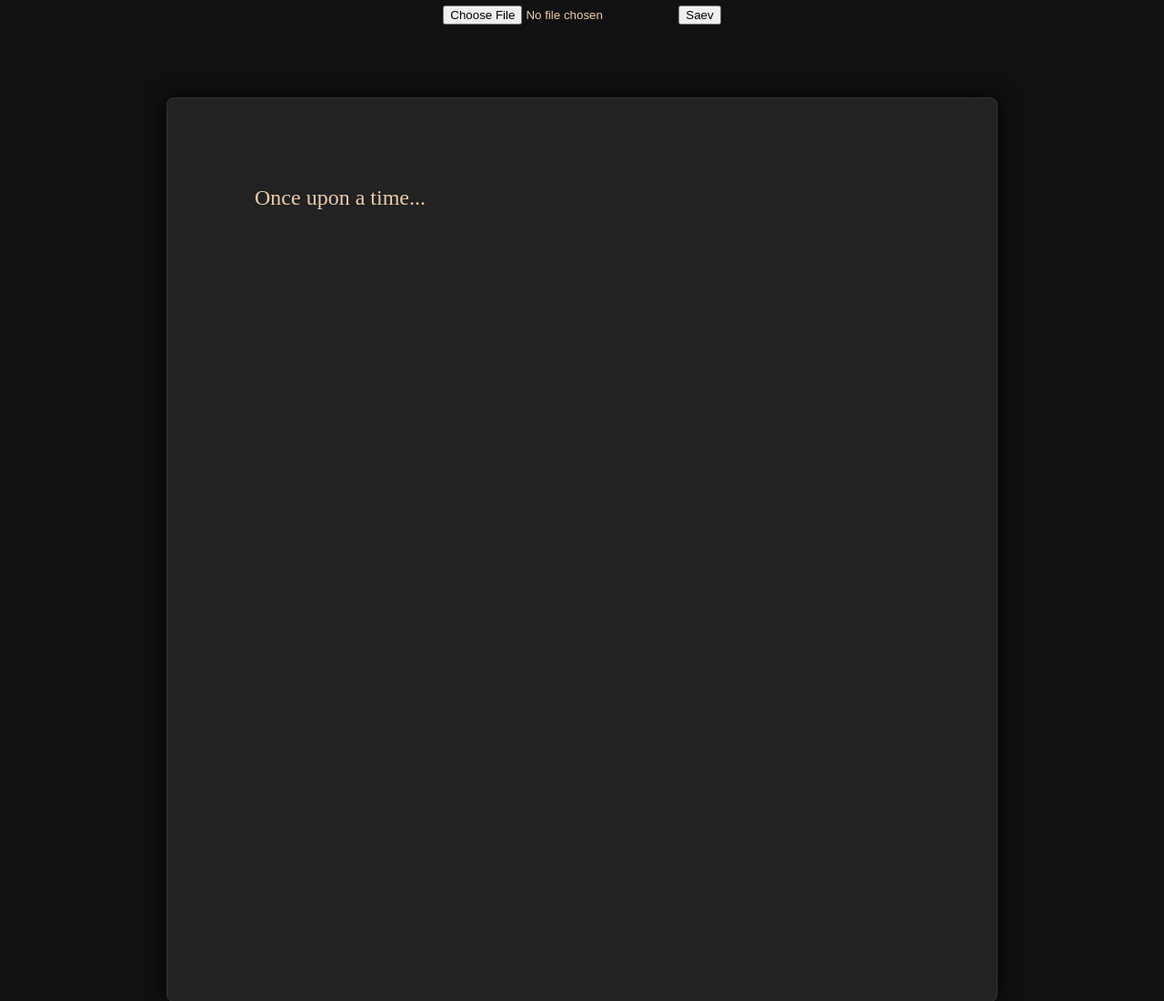
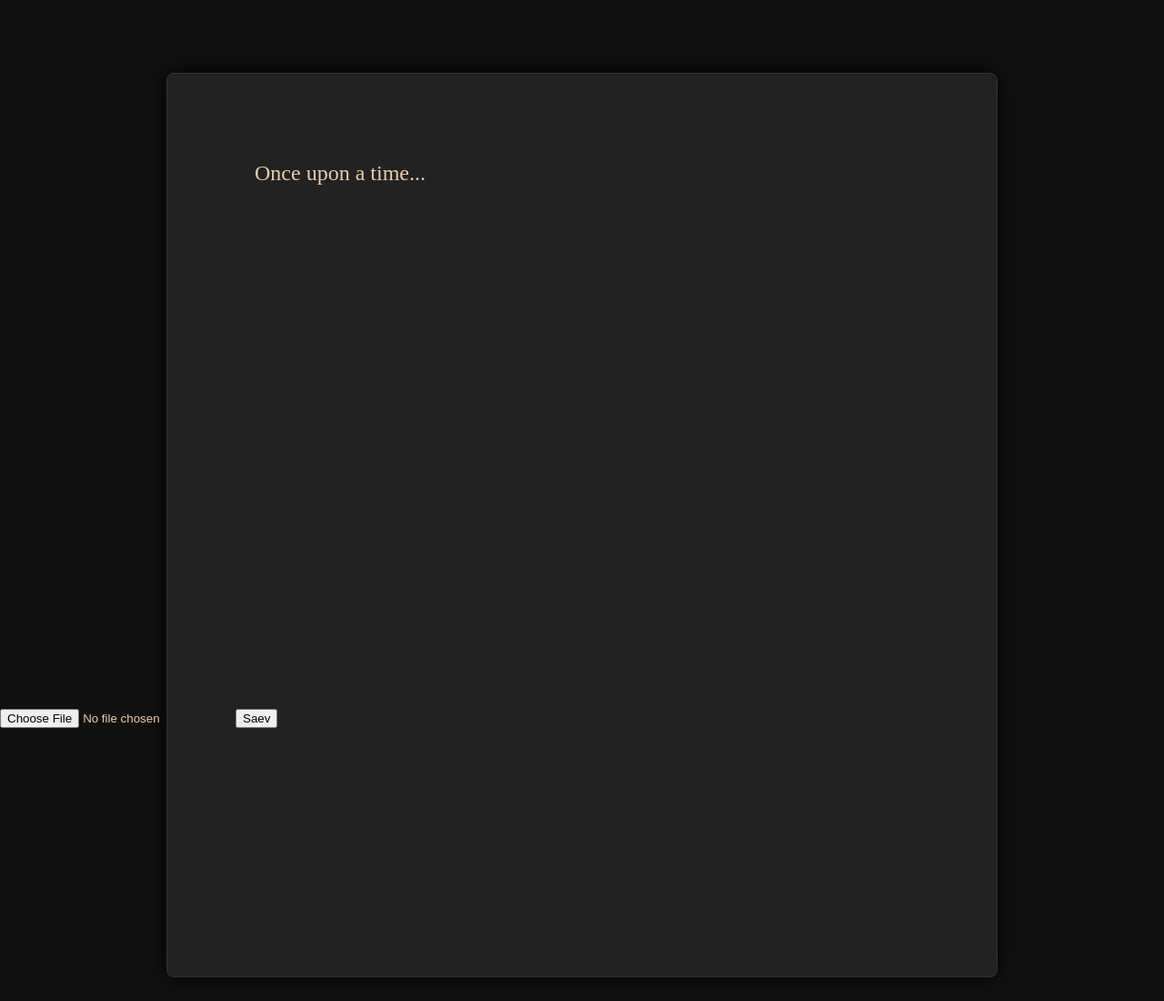
Before and after one commit to Starscade/Scrawl, a plain HTML site: page index.html in a window 1280 px wide. Shown: the top 1100 px of the page at 91% size. Drawn offline with Linux system fonts and the light colour scheme; a web font is replaced by a local one.

Commit message:
Update ui.css

```diff
--- a/ui.css
+++ b/ui.css
@@ -45,6 +45,10 @@ body{
 	margin:0;
 	text-align:center;
 }
+nav{
+  position:fixed;
+	bottom:0;
+}
 @media(orientation:landscape){
 	article{
 		border-radius:calc(var(--pt)/3);
```
